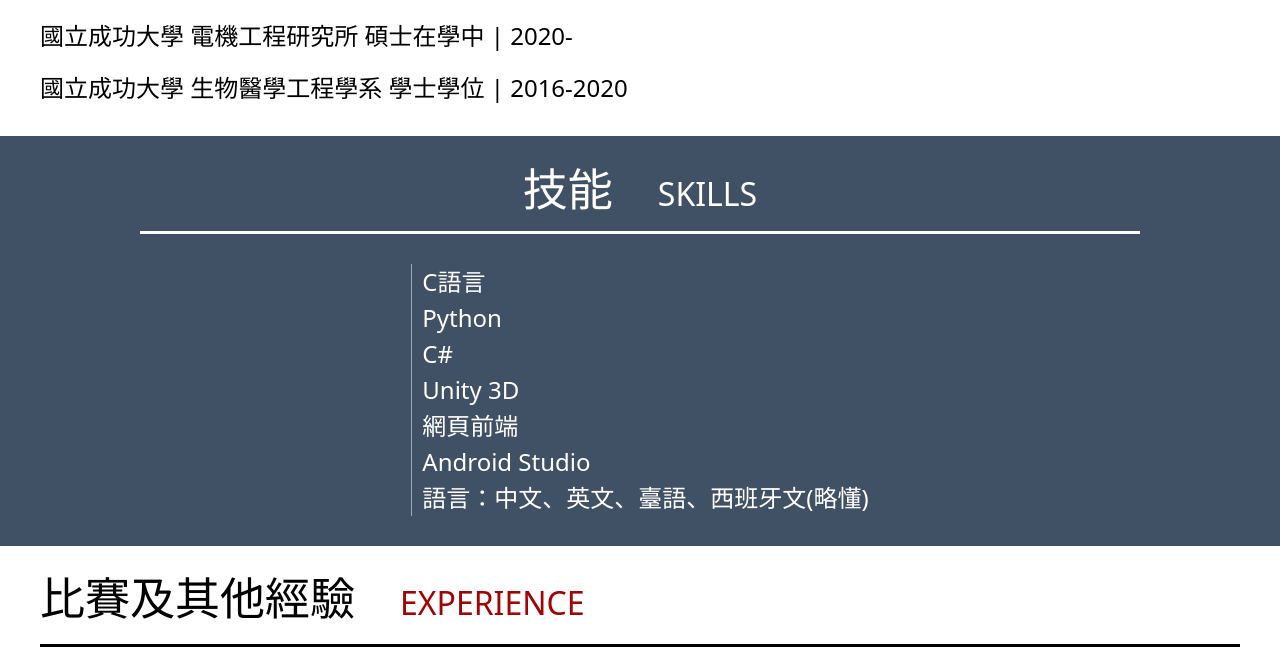
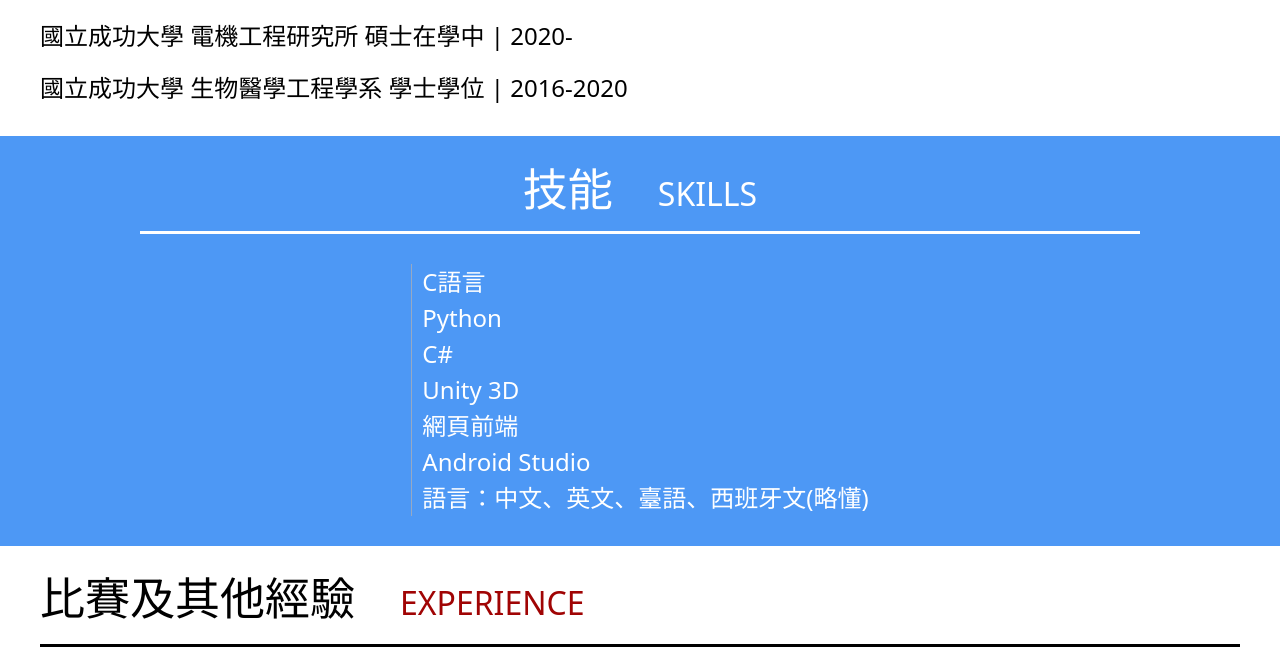
Before and after one commit to hkps87/Personal-Info, a plain HTML site: page index.html in a window 1280 px wide. Shown: the part 1160-1824 px from the top of the page. Drawn offline with Linux system fonts and the light colour scheme.

Commit message:
adjust color

```diff
--- a/style.css
+++ b/style.css
@@ -124,7 +124,7 @@ h2{
 .skill{
     /* width: 1920px; */
     /* height: 500px; */
-    background: #415165 0% 0% no-repeat padding-box;
+    background: #4d98f5 0% 0% no-repeat padding-box;
     opacity: 1;
     display: flex;
     justify-content: center;
```
